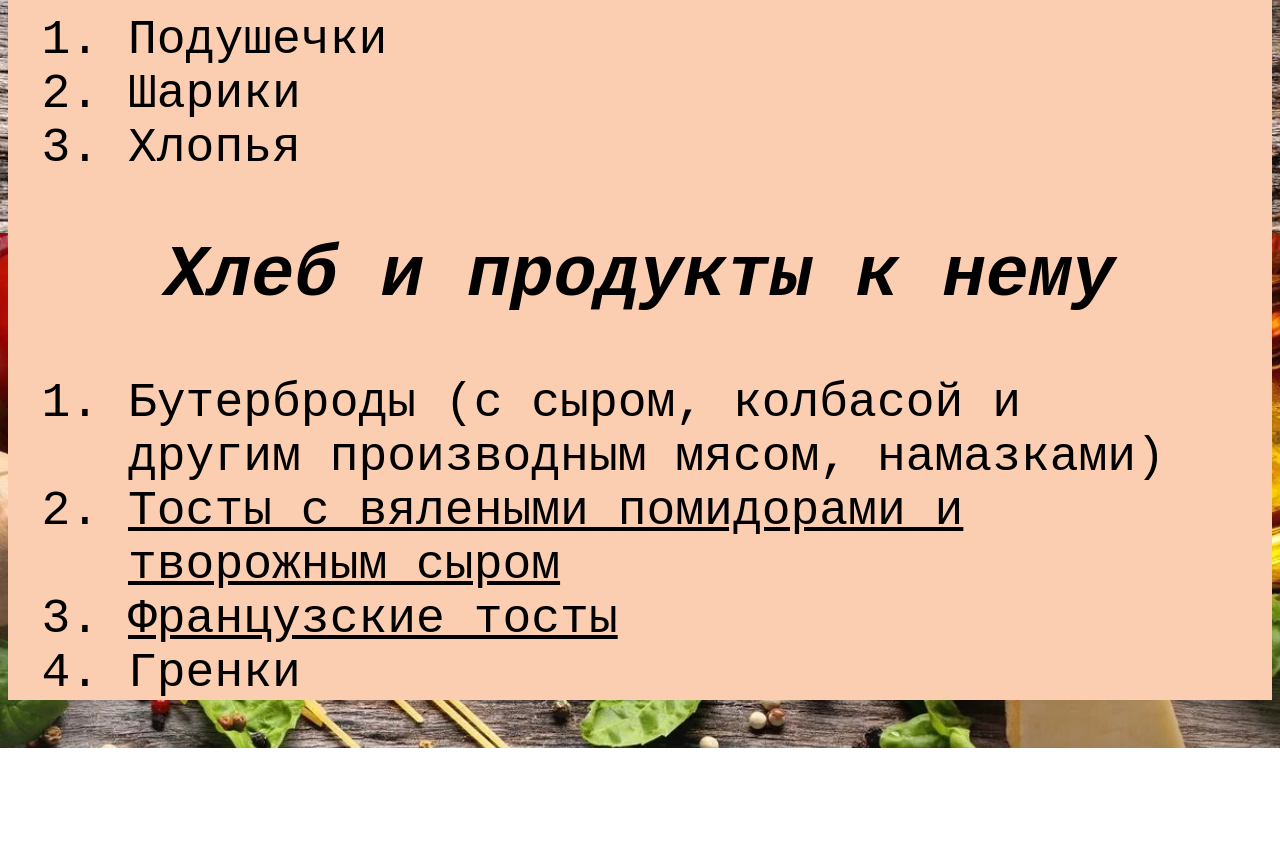
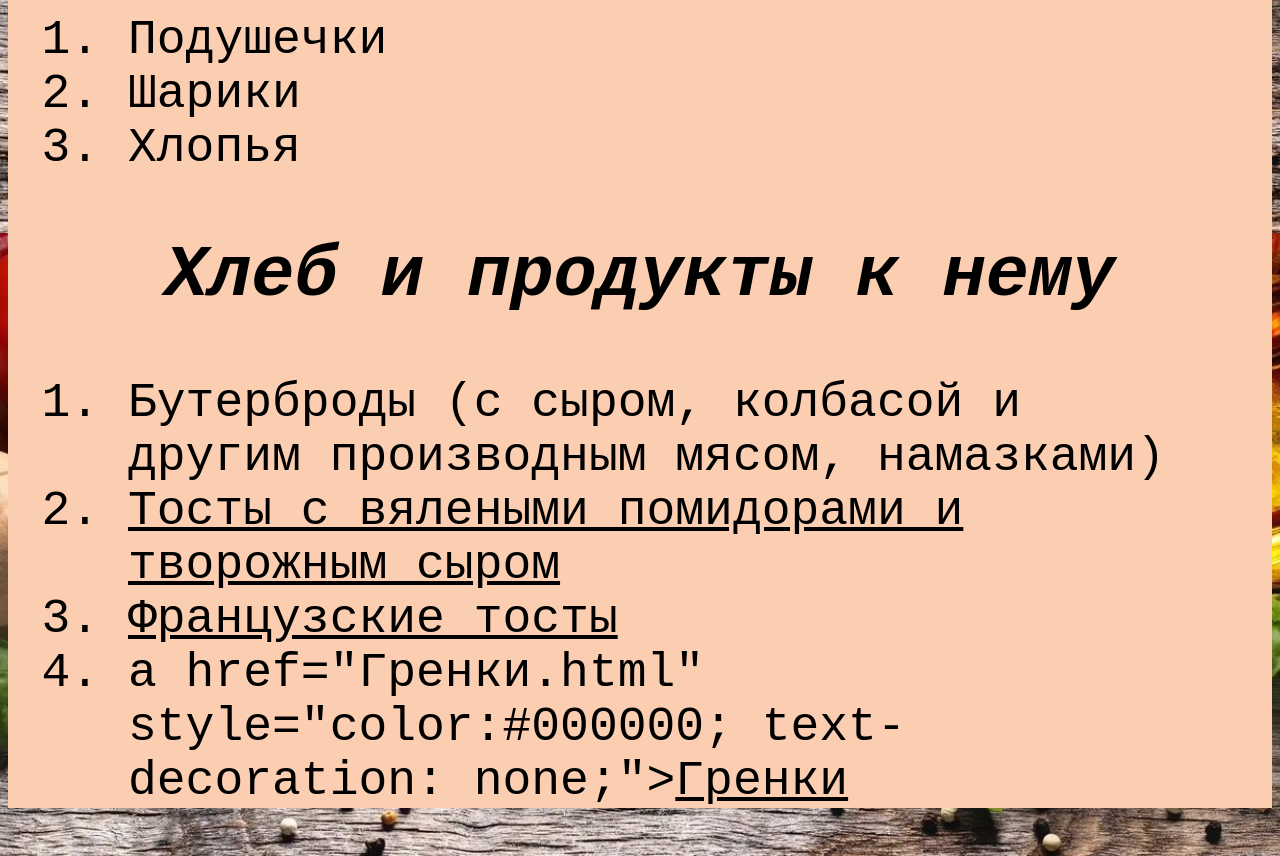
Before and after one commit to Ragnar-Lodbrock-off/HomeMenu.github.io, a plain HTML site: page Завтраки.html in a window 1280 px wide. Shown: the part 2167-3023 px from the top of the page. Before the commit the page ends 2915 px from the top, so only its background shows below. Drawn offline with Linux system fonts and the light colour scheme.

Commit message:
Update Завтраки.html

```diff
--- a/Завтраки.html
+++ b/Завтраки.html
@@ -53,7 +53,7 @@
 <li>Бутерброды (с сыром, колбасой и другим производным мясом, намазками)</li>
 <li><a href="Тосты с вялеными помидорами.html" style="color:#000000; text-decoration: none;"><u>Тосты с вялеными помидорами и творожным сыром</u></a></li>
 <li><a href="Французские тосты.html" style="color:#000000; text-decoration: none;"><u>Французские тосты</u></a></li>
-<li>Гренки</li>
+<li>a href="Гренки.html" style="color:#000000; text-decoration: none;"><u>Гренки</u></a></li>
 </ol></blockquote></blockquote>
 </font>
 </div>
```
